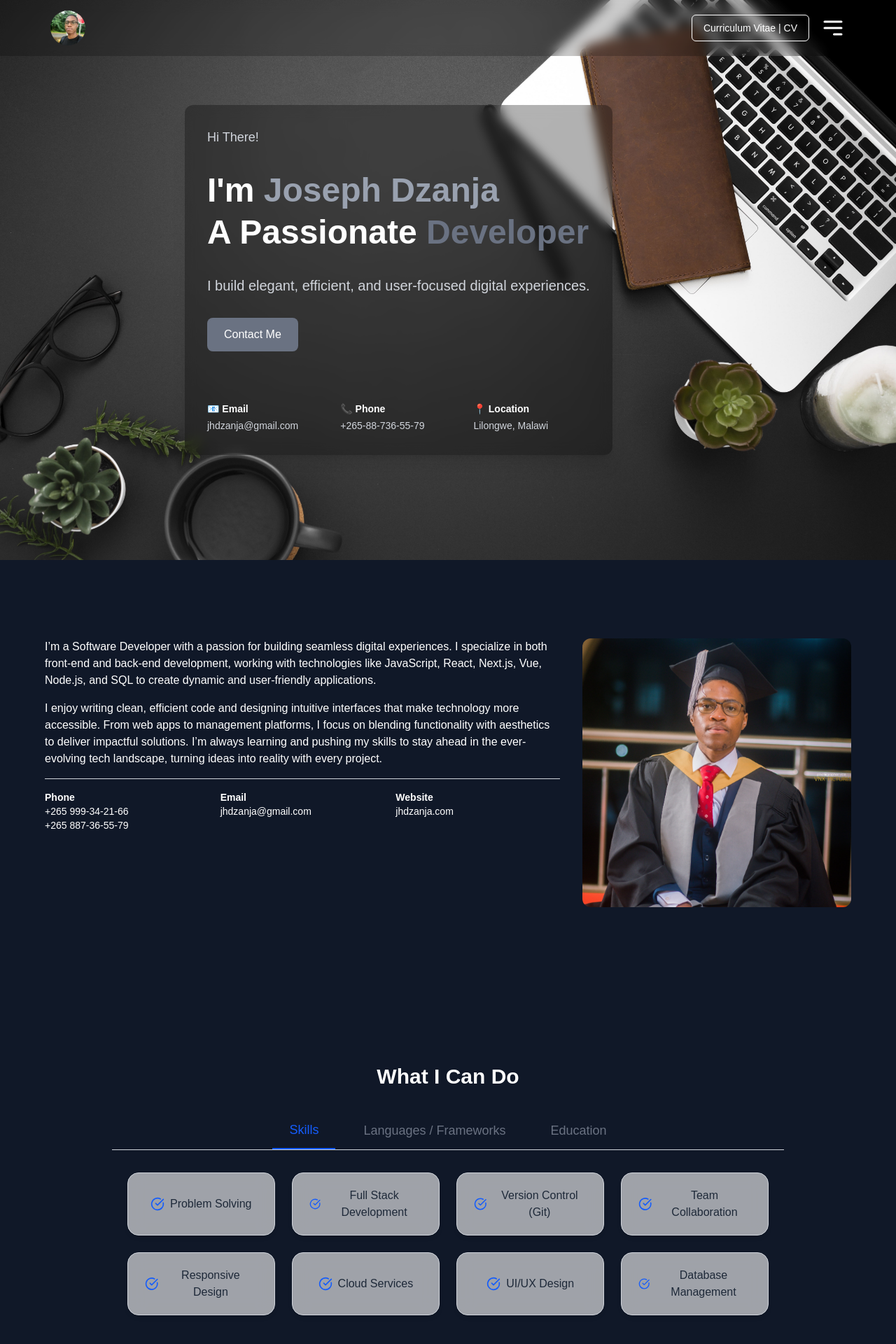
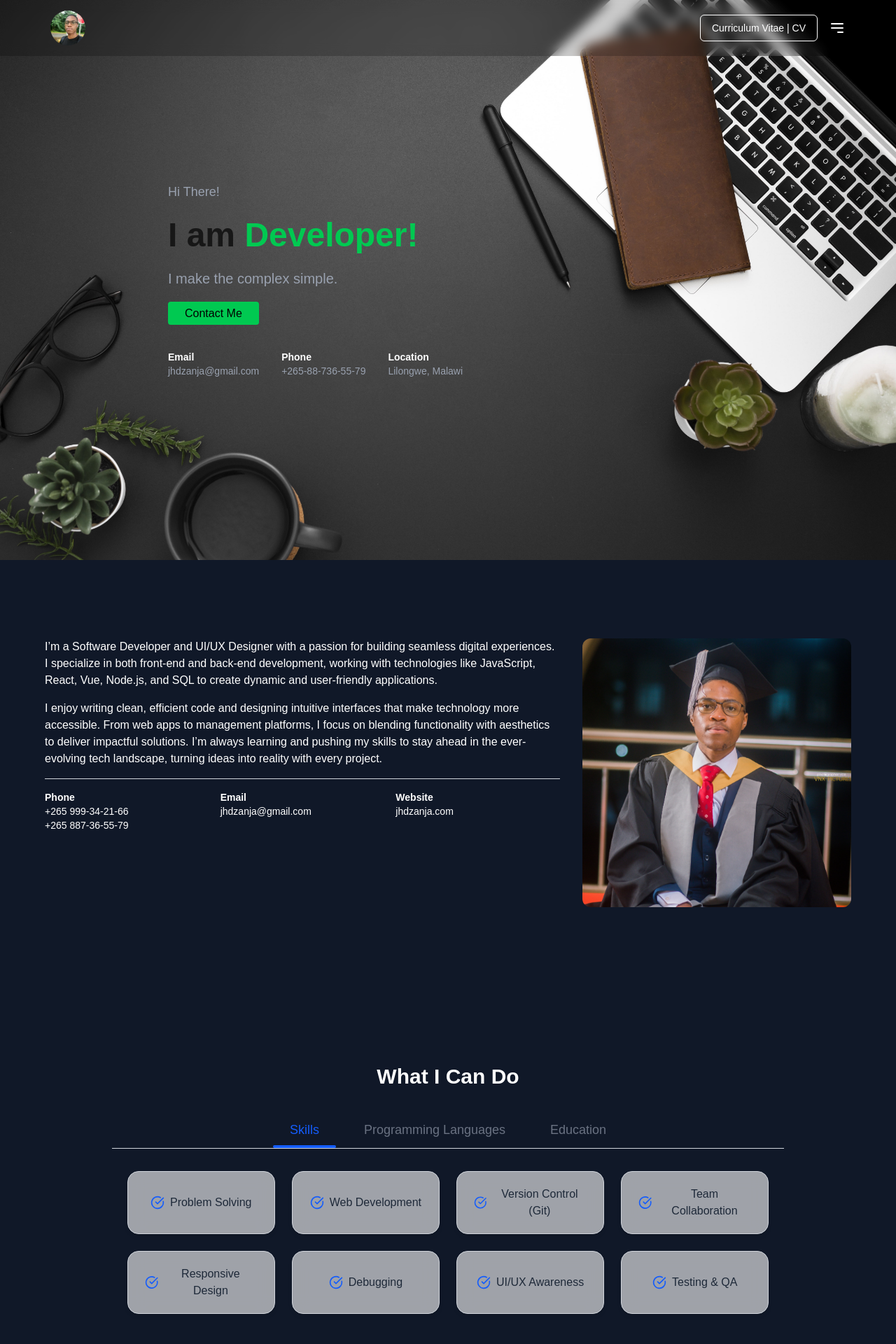
Before and after one commit to Joseph-Dzanja/Portfolio, a Next.js app: page / in a window 1280 px wide. Shown: the top 1920 px of the page at 70% size. Built offline with nearby package versions, Linux system fonts and the light colour scheme.

Commit message:
Revert to commit b7ce69c

```diff
--- a/src/app/page.js
+++ b/src/app/page.js
@@ -10,7 +10,7 @@ import Experience from "@/components/Experience";
 
 export default function Home() {
   return (
-    <main className="relative bg-gray-900">
+    <main className="relative">
       <Navbar />
 
       <section
@@ -30,10 +30,7 @@ export default function Home() {
         <About />
       </section>
 
-      <section
-        id="skills"
-        className="py-20 bg-gray-900 text-white"
-      >
+      <section id="skills" className="py-20 bg-gray-900 text-white">
         <Expertise />
       </section>
 
@@ -55,7 +52,7 @@ export default function Home() {
 
       <section
         id="contact"
-        className="min-h-screen flex items-center bg-gray-800 text-white"
+        className="min-h-screen flex items-center bg-gray-500 text-white"
       >
         <Contact />
       </section>
--- a/src/components/About.js
+++ b/src/components/About.js
@@ -7,10 +7,10 @@ export default function About() {
         {/* Content */}
         <div className="flex-1 text-white space-y-4">
           <p>
-            I’m a Software Developer with a passion for
+            I’m a Software Developer and UI/UX Designer with a passion for
             building seamless digital experiences. I specialize in both
             front-end and back-end development, working with technologies like
-            JavaScript, React, Next.js, Vue, Node.js, and SQL to create dynamic and
+            JavaScript, React, Vue, Node.js, and SQL to create dynamic and
             user-friendly applications.
           </p>
           <p>
--- a/src/components/Experience.js
+++ b/src/components/Experience.js
@@ -29,7 +29,7 @@ export default function Experience() {
           <p className="text-base text-gray-300">
             Volunteered at the Lilongwe University of Agriculture and Natural
             Resources, providing support in ICT operations. Assisted with
-            software development, software installations, hardware troubleshooting, and general tech
+            software installations, hardware troubleshooting, and general tech
             support for staff and students.
           </p>
         </li>
@@ -44,7 +44,7 @@ export default function Experience() {
             Graduated with distinction from the Malawi University of Science and
             Technology. Gained a strong foundation in programming, information
             systems, cybersecurity, and database management. Completed various
-            personal projects ranging from games to complex systems.
+            personal projects ranging from games to management systems.
           </p>
         </li>
 
@@ -56,8 +56,8 @@ export default function Experience() {
           </h3>
           <p className="text-base text-gray-300">
             Continuously learning and building tools and websites using
-            technologies like Next.js, Vue, Tailwind CSS, Node.js, and PHP.
-            Exploring artificial intelligence, mobile development, and security best
+            technologies like React, Vue, Tailwind CSS, Node.js, and Python.
+            Exploring data analysis, mobile development, and security best
             practices.
           </p>
         </li>
--- a/src/components/Expertise.js
+++ b/src/components/Expertise.js
@@ -1,4 +1,4 @@
-"use client";
+'use client';
 
 import { useState } from 'react';
 import Skills from './Skills';
@@ -12,7 +12,7 @@ const Expertise = () => {
 
   const tabs = [
     { id: 'skills', label: 'Skills' },
-    { id: 'languages', label: 'Languages / Frameworks' },
+    { id: 'languages', label: 'Programming Languages' },
     { id: 'education', label: 'Education' },
   ];
 
@@ -43,25 +43,24 @@ const Expertise = () => {
             <button
               key={tab.id}
               onClick={() => setActiveTab(tab.id)}
-              className={`relative px-6 py-3 text-lg font-medium transition-all duration-300 ease-in-out focus:outline-none
+              className={`relative px-6 py-3 text-lg font-medium transition-colors duration-300 ease-in-out focus:outline-none
                 ${
                   activeTab === tab.id
-                    ? 'text-blue-600 border-b-2 border-blue-600'
+                    ? 'text-blue-600'
                     : 'text-gray-500 hover:text-blue-500'
                 }`}
-              style={{
-                cursor: 'pointer', // Ensure the cursor is a pointer on hover
-              }}
             >
               {tab.label}
+              {activeTab === tab.id && (
+                <span className="absolute left-0 bottom-0 h-1 w-full bg-blue-600 rounded-full"></span>
+              )}
             </button>
           ))}
         </div>
       </FadeInOnScroll>
 
       <FadeInOnScroll delayOrder={2}>
-        <div className="text-center">
-          <AnimatePresence mode="wait">
+        <div className="text-center"><AnimatePresence mode="wait">
   <motion.div
     key={activeTab}
     layout
@@ -73,8 +72,7 @@ const Expertise = () => {
   >
     {renderTabContent()}
   </motion.div>
-          </AnimatePresence>
-        </div>
+</AnimatePresence></div>
       </FadeInOnScroll>
     </div>
   );
--- a/src/components/Hero.js
+++ b/src/components/Hero.js
@@ -1,68 +1,29 @@
-"use client";
-import { motion } from "framer-motion";
-
 export default function Hero() {
   return (
-    <section className="min-h-screen flex items-center justify-center px-6 relative">
-      <div className="max-w-2xl text-white space-y-8 backdrop-blur-sm bg-black/30 p-8 rounded-xl shadow-xl">
-        <motion.p
-          initial={{ opacity: 0, y: 10 }}
-          animate={{ opacity: 1, y: 0 }}
-          transition={{ delay: 0.2 }}
-          className="text-base md:text-lg text-gray-300"
-        >
-          Hi There!
-        </motion.p>
+    <div className="max-w-xl space-y-6">
+      <p className="text-lg text-gray-400">Hi There!</p>
+      <h1 className="text-4xl md:text-5xl font-bold">
+        I am <span className="text-green-500">Developer!</span>
+      </h1>
+      <p className="text-xl text-gray-400">I make the complex simple.</p>
+      <a href="#contact" className="bg-green-500 text-black px-6 py-2 rounded hover:bg-green-600 transition">
+        Contact Me
+      </a>
 
-        <motion.h1
-          initial={{ opacity: 0, y: 10 }}
-          animate={{ opacity: 1, y: 0 }}
-          transition={{ delay: 0.3 }}
-          className="text-4xl md:text-5xl font-extrabold leading-tight"
-        >
-          I&apos;m <span className="text-gray-400">Joseph Dzanja</span><br />
-          A Passionate <span className="text-gray-500">Developer</span>
-        </motion.h1>
-
-        <motion.p
-          initial={{ opacity: 0, y: 10 }}
-          animate={{ opacity: 1, y: 0 }}
-          transition={{ delay: 0.4 }}
-          className="text-lg md:text-xl text-gray-300"
-        >
-          I build elegant, efficient, and user-focused digital experiences.
-        </motion.p>
-
-        <motion.a
-          href="#contact"
-          initial={{ opacity: 0, scale: 0.95 }}
-          animate={{ opacity: 1, scale: 1 }}
-          transition={{ delay: 0.5 }}
-          className="inline-block bg-gray-500 text-white font-medium px-6 py-3 rounded-lg hover:bg-gray-600 transition"
-        >
-          Contact Me
-        </motion.a>
-
-        <motion.div
-          initial={{ opacity: 0, y: 20 }}
-          animate={{ opacity: 1, y: 0 }}
-          transition={{ delay: 0.6 }}
-          className="grid grid-cols-1 sm:grid-cols-3 gap-6 pt-10 text-sm text-gray-300"
-        >
+      <div className="flex flex-col sm:flex-row sm:space-x-8 pt-10 text-sm text-gray-400 space-y-4 sm:space-y-0">
         <div>
-            <p className="font-semibold text-white mb-1">📧 Email</p>
+          <p className="font-semibold text-white">Email</p>
           <p>jhdzanja@gmail.com</p>
         </div>
         <div>
-            <p className="font-semibold text-white mb-1">📞 Phone</p>
+          <p className="font-semibold text-white">Phone</p>
           <p>+265-88-736-55-79</p>
         </div>
         <div>
-            <p className="font-semibold text-white mb-1">📍 Location</p>
+          <p className="font-semibold text-white">Location</p>
           <p>Lilongwe, Malawi</p>
         </div>
-        </motion.div>
       </div>
-    </section>
+    </div>
   );
 }
--- a/src/components/Languages.js
+++ b/src/components/Languages.js
@@ -67,10 +67,6 @@ const technologies = [
     name: "Git",
     src: "https://cdn.jsdelivr.net/gh/devicons/devicon/icons/git/git-plain.svg",
   },
-  {
-    name: "Next.js",
-    src: "/nextjs-icon-svgrepo-com.svg",
-  },
 ];
 
 export default function Languages() {
--- a/src/components/Navbar.js
+++ b/src/components/Navbar.js
@@ -1,35 +1,17 @@
 "use client";
-import { useState, useEffect, useRef } from "react";
+import { useState } from "react";
 import Image from "next/image";
 import { HiOutlineMenuAlt3 } from "react-icons/hi";
-import { motion, AnimatePresence } from "framer-motion";
 
 export default function Navbar() {
   const [isOpen, setIsOpen] = useState(false);
-  const menuRef = useRef(null);
-  const buttonRef = useRef(null);
 
   const toggleMenu = () => {
-    setIsOpen(prev => !prev);
+    setIsOpen(!isOpen);
   };
 
-  useEffect(() => {
-    const handleClickOutside = e => {
-      if (
-        menuRef.current &&
-        !menuRef.current.contains(e.target) &&
-        !buttonRef.current?.contains(e.target)
-      ) {
-        setIsOpen(false);
-      }
-    };
-
-    document.addEventListener("mousedown", handleClickOutside);
-    return () => document.removeEventListener("mousedown", handleClickOutside);
-  }, []);
-
   return (
-    <nav className="fixed top-0 left-0 w-full z-50 backdrop-blur-sm bg-black/20 sm:px-18 px-6 py-4 flex items-center justify-between h-[80px]">
+    <nav className="fixed top-0 left-0 w-full z-50 backdrop-blur-sm bg-black/20 shadow-none sm:px-18 px-6 py-4 flex items-center justify-between h-[80px]">
       {/* Profile Picture */}
       <div className="flex items-center gap-3">
         <Image
@@ -41,7 +23,7 @@ export default function Navbar() {
         />
       </div>
 
-      {/* Right Side */}
+      {/* Right Side Buttons */}
       <div className="flex items-center gap-4">
         <a
           href="/Joseph Dzanja Curriculum Vitae.pdf"
@@ -52,45 +34,50 @@ export default function Navbar() {
         </a>
 
         {/* Menu Icon */}
-        <motion.button
-          ref={buttonRef}
+        <button
+          className="text-white text-2xl focus:outline-none"
           onClick={toggleMenu}
-          animate={{ rotate: isOpen ? 90 : 0, scale: isOpen ? 1.2 : 1 }}
-          transition={{ type: "spring", stiffness: 300, damping: 15 }}
-          className="text-white text-2xl focus:outline-none sm:text-3xl md:text-4xl" // Increase size for larger screens
         >
           <HiOutlineMenuAlt3 />
-        </motion.button>
+        </button>
       </div>
 
-      {/* Dropdown */}
-      <AnimatePresence>
-        {isOpen && (
-          <motion.div
-            ref={menuRef}
-            initial={{ opacity: 0, scale: 0.95 }}
-            animate={{ opacity: 1, scale: 1 }}
-            exit={{ opacity: 0, scale: 0.95 }}
-            transition={{ duration: 0.2 }}
-            className="absolute top-full right-4 mt-2 w-56 bg-black/90 text-white p-5 rounded-xl shadow-xl z-40"
-          >
-            <ul className="space-y-3 text-sm font-medium sm:text-base md:text-lg"> {/* Increase font size */}
-              {["Home", "About", "Skills", "Experience", "Projects", "Contact"].map(
-                text => (
-                  <li key={text}>
-                    <a
-                      href={`#${text.toLowerCase()}`}
-                      className="block hover:text-sky-400 transition-colors"
-                    >
-                      {text}
-                    </a>
-                  </li>
-                )
-              )}
-            </ul>
-          </motion.div>
-        )}
-      </AnimatePresence>
+      {isOpen && (
+        <div className="absolute top-full right-4 mt-2 w-48 bg-black/80 text-white p-4 rounded-lg shadow-lg">
+          <ul className="space-y-2">
+            <li>
+              <a href="#home" className="block hover:underline">
+                Home
+              </a>
+            </li>
+            <li>
+              <a href="#about" className="block hover:underline">
+                About
+              </a>
+            </li>
+            <li>
+              <a href="#skills" className="block hover:underline">
+                Skills
+              </a>
+            </li>
+            <li>
+              <a href="#experience" className="block hover:underline">
+                Experience
+              </a>
+            </li>
+            <li>
+              <a href="#projects" className="block hover:underline">
+                Projects
+              </a>
+            </li>
+            <li>
+              <a href="#contact" className="block hover:underline">
+                Contact
+              </a>
+            </li>
+          </ul>
+        </div>
+      )}
     </nav>
   );
 }
--- a/src/components/Projects.js
+++ b/src/components/Projects.js
@@ -1,4 +1,4 @@
-"use client";
+'use client';
 
 import { FadeInOnScroll } from './FadeInOnScroll';
 import Link from 'next/link';
@@ -14,7 +14,7 @@ export const projects = [
   {
     id: 2,
     name: "LUANAR official website",
-    description: "Official website for the Lilongwe University of Agriculture and Natural Resources. I was part of the team in developing this website",
+    description: "Offical website for the Lilongwe University of Agriculture and Natural Resources. I was part of the team in developing this website",
     stack: ["HTML", "BootStrap", "PHP"],
     link: "https://luanar.ac.mw",
   },
@@ -55,6 +55,7 @@ export const projects = [
   },
 ];
 
+
 export default function Projects() {
   return (
     <div id="projects" className="py-16 px-4 sm:px-8 md:px-16 bg-gray-900 text-white">
@@ -72,7 +73,7 @@ export default function Projects() {
               href={project.link}
               target="_blank"
               rel="noopener noreferrer"
-              className="group bg-gray-800 hover:bg-gray-700 transition rounded-2xl p-6 shadow-lg hover:shadow-xl border border-gray-700 flex flex-col justify-between min-h-[250px] cursor-pointer transform hover:scale-105 focus:outline-none active:scale-95" // Added active scale for tap feedback
+              className="group bg-gray-800 hover:bg-gray-700 transition rounded-2xl p-6 shadow-lg hover:shadow-xl border border-gray-700 flex flex-col justify-between min-h-[250px]"
             >
               <div>
                 <h3 className="text-xl font-semibold text-white group-hover:text-blue-400 transition">
--- a/src/components/Skills.js
+++ b/src/components/Skills.js
@@ -5,13 +5,13 @@ import { CheckCircle } from 'lucide-react';
 const Skills = () => {
   const skills = [
     'Problem Solving',
-    'Full Stack Development',
+    'Web Development',
     'Version Control (Git)',
     'Team Collaboration',
     'Responsive Design',
-    'Cloud Services',
-    'UI/UX Design',
-    'Database Management',
+    'Debugging',
+    'UI/UX Awareness',
+    'Testing & QA',
   ];
 
   return (
```
Also changed, not shown: public/nextjs-icon-svgrepo-com.svg (deleted), src/app/globals.css (line endings or trailing spaces), 1 other file (tests, documents, lock files or other folders). Lines whose indentation alone changed are shown as unchanged.
